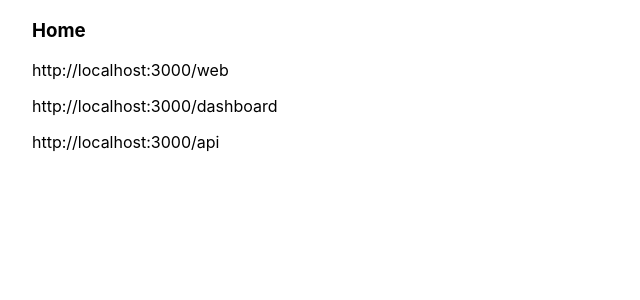
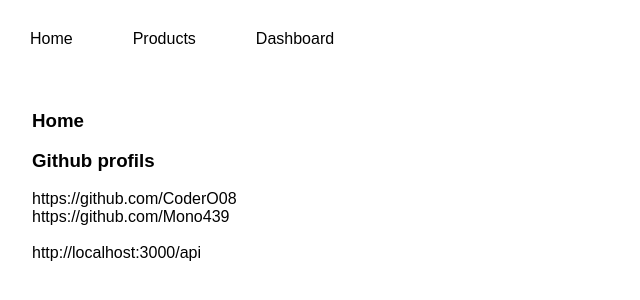
Before and after one commit to CoderO08/next-shop, a Next.js app: page / in a window 1280 px wide. Shown: the top 300 px of the page, without its empty margins (0-640 px from the left). Built offline with nearby package versions, Linux system fonts and the light colour scheme.

Commit message:
I added header

```diff
--- /dev/null
+++ b/component/header/header.module.scss
@@ -0,0 +1,20 @@
+.header {
+  margin-bottom: 2rem;
+  width: 100%;
+  .nav {
+    .ul {
+      display: flex;
+      justify-content: left;
+      li {
+        margin: 20px;
+        padding: 10px;
+        transition: 0.4s;
+        &:hover {
+          background-color: black;
+          color: white;
+          transition: 0.4s;
+        }
+      }
+    }
+  }
+}
--- /dev/null
+++ b/component/header/index.tsx
@@ -0,0 +1,21 @@
+import Link from "next/link";
+import style from "./header.module.scss";
+export default function Header() {
+  return (
+    <header className={style.header}>
+      <nav className={style.nav}>
+        <ul className={style.ul}>
+          <li>
+            <Link href={"/"}>Home</Link>
+          </li>
+          <li>
+            <Link href={"../web"}>Products</Link>
+          </li>
+          <li>
+            <Link href={"../dashboard"}>Dashboard</Link>
+          </li>
+        </ul>
+      </nav>
+    </header>
+  );
+}
--- a/pages/_app.tsx
+++ b/pages/_app.tsx
@@ -1,8 +1,13 @@
-import '../styles/globals.css'
-import type { AppProps } from 'next/app'
-
+import "../styles/globals.css";
+import type { AppProps } from "next/app";
+import Header from "../component/header";
 function MyApp({ Component, pageProps }: AppProps) {
-  return <Component {...pageProps} />
+  return (
+    <>
+      <Header />
+      <Component {...pageProps} />
+    </>
+  );
 }
 
-export default MyApp
+export default MyApp;
--- a/pages/index.tsx
+++ b/pages/index.tsx
@@ -2,7 +2,6 @@ import type { NextPage } from "next";
 import Head from "next/head";
 import Image from "next/image";
 import styles from "../styles/Home.module.css";
-
 const Home: NextPage = () => {
   return (
     <div className={styles.container}>
@@ -11,10 +10,13 @@ const Home: NextPage = () => {
         <meta name="description" content="Generated by create next app" />
         <link rel="icon" href="/favicon.ico" />
       </Head>
-
       <h3>Home</h3>
-      <p>http://localhost:3000/web</p>
-      <p>http://localhost:3000/dashboard</p>
+      <br />
+      <h3>Github profils</h3>
+      <br />
+      <p>https://github.com/CoderO08</p>
+      <p>https://github.com/Mono439</p>
+      <br />
       <p>http://localhost:3000/api</p>
     </div>
   );
--- a/pages/web/web.module.scss
+++ b/pages/web/web.module.scss
@@ -1,6 +1,15 @@
+.container {
+  display: flex;
+  justify-content: center;
+}
+.h1 {
+  text-align: center;
+  margin-bottom: 2rem;
+  color: #212121;
+}
 .web {
   display: flex;
-  justify-content: space-around;
+  justify-content: left;
   flex-wrap: wrap;
 }
 
@@ -12,6 +21,8 @@
   border-radius: 16px;
   box-shadow: 0 0 20px 8px #d0d0d0;
   overflow: hidden;
+  margin-bottom: 10rem;
+  margin: 40px;
 }
 
 /*Image*/
@@ -47,6 +58,7 @@
 .text_title {
   font-size: 1.3rem;
   font-weight: 700;
+  margin-bottom: 20px;
 }
 
 .text_body {
--- a/styles/globals.css
+++ b/styles/globals.css
@@ -1,18 +1,26 @@
-html,
+* {
+  margin: 0;
+  padding: 0;
+  box-sizing: border-box;
+}
+
 body {
-  padding: 0;
-  margin: 0;
-  font-family: -apple-system, BlinkMacSystemFont, Segoe UI, Roboto, Oxygen,
-    Ubuntu, Cantarell, Fira Sans, Droid Sans, Helvetica Neue, sans-serif;
+  font-family: sans-serif;
 }
 
 a {
+  display: inline-block;
+  text-decoration: none;
   color: inherit;
-  text-decoration: none;
 }
 
-* {
-  box-sizing: border-box;
+ul {
+  list-style: none;
+}
+
+img {
+  max-width: 100%;
+  max-height: 100%;
 }
 
 @media (prefers-color-scheme: dark) {
```
Also changed, not shown: pages/dashboard/index.tsx (+4 -4 lines), pages/web/index.tsx (+11 -1 lines), pages/web/[id].tsx (deleted).
